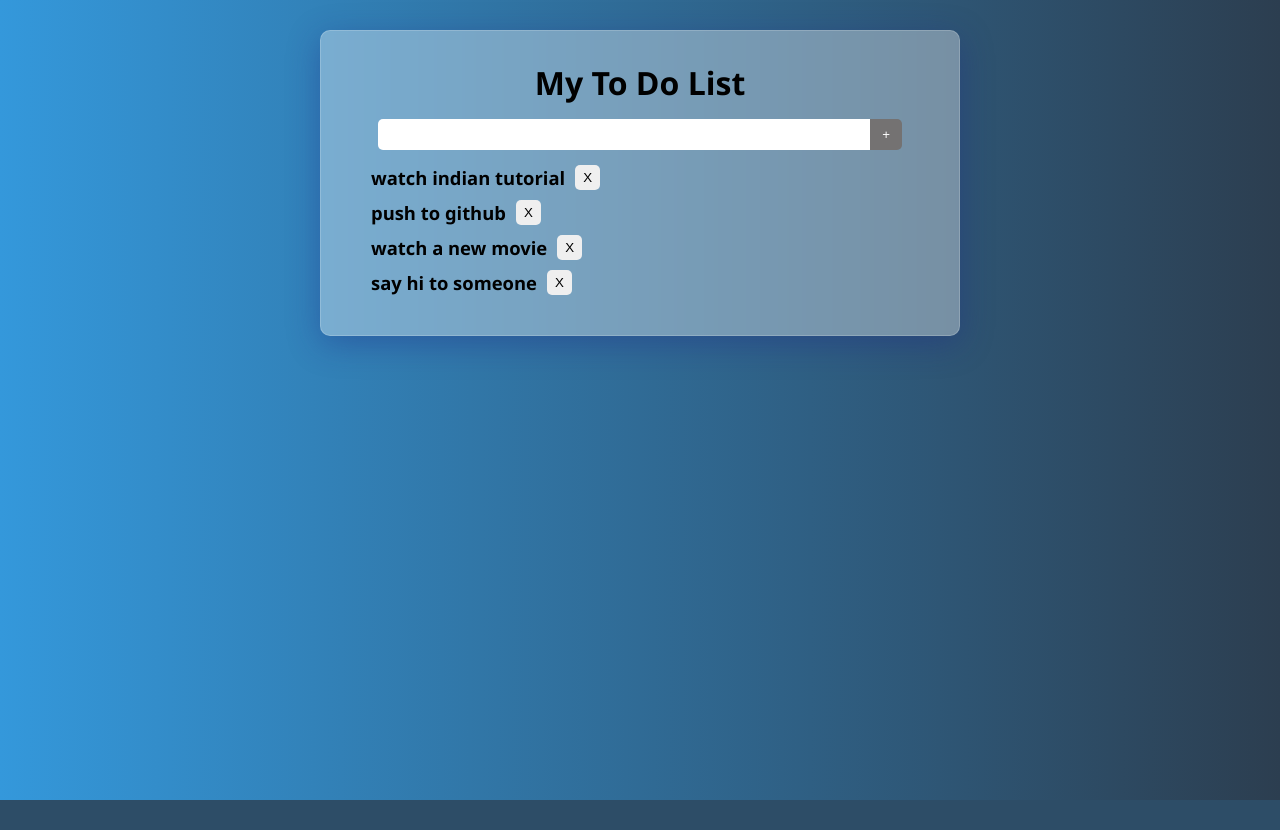
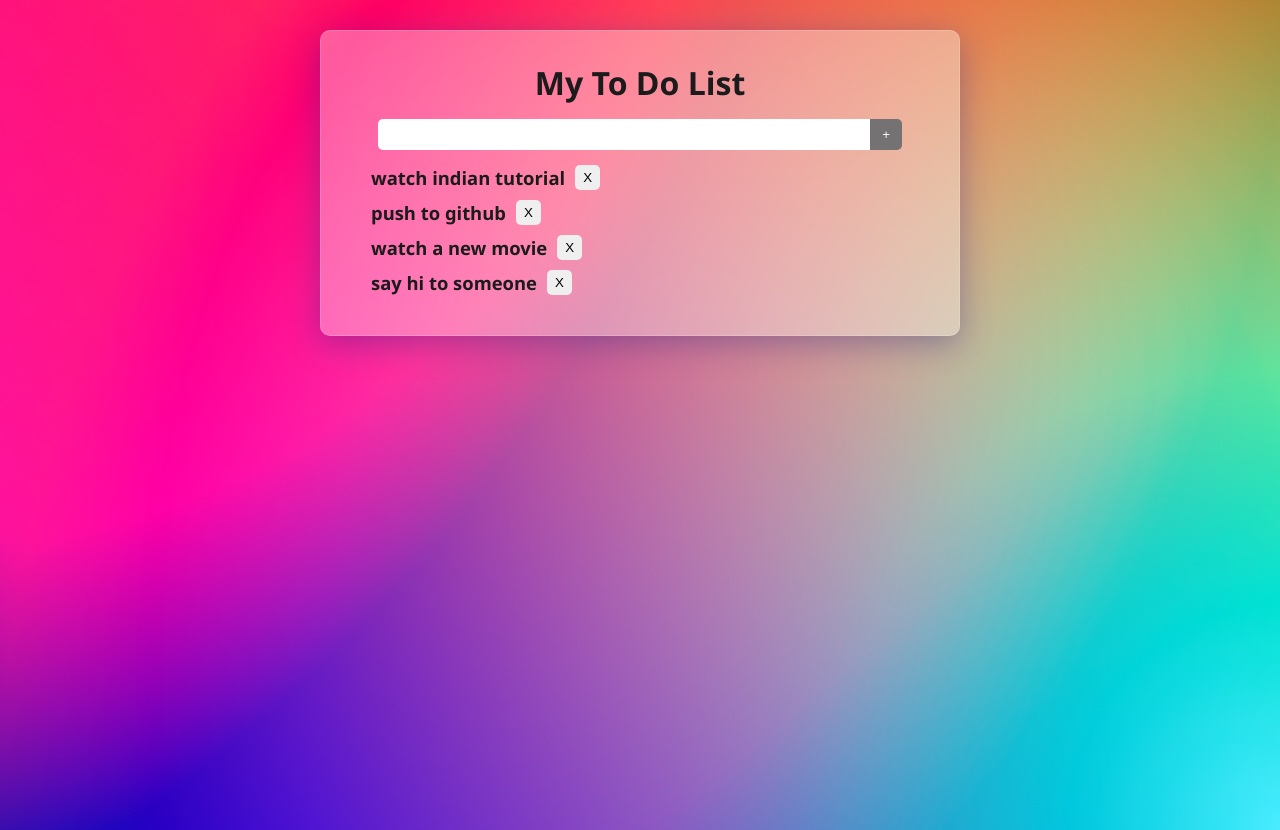
Before and after one commit to miker-bice/simple-todoapp-django, a Django app: page /todoapp/ in a window 1280 px wide. Before the commit the page ends 800 px from the top, so only its background shows below. Run offline with Django 3.2, Linux system fonts and the light colour scheme; data comes from the database, SQL or seed files in the repository; both versions use the stored data as it was after the commit.

Commit message:
another refinement to the main card and background

```diff
--- a/static/css/base.css
+++ b/static/css/base.css
@@ -22,9 +22,13 @@ body{
 
 /* desktop styling */
 body{
-    background: -webkit-linear-gradient(to right, #3498db, #2c3e50);  /* Chrome 10-25, Safari 5.1-6 */
-    background: linear-gradient(to right, #3498db, #2c3e50); /* W3C, IE 10+/ Edge, Firefox 16+, Chrome 26+, Opera 12+, Safari 7+ */
     /* padding: 5% 30%; */
+
+    background: linear-gradient(140.54deg, #608D00 0%, #D30000 72.37%), linear-gradient(58.72deg, #0029FF 0%, #8FFF00 100%), radial-gradient(100% 164.72% at 100% 100%, #6100FF 0%, #00FF57 100%), radial-gradient(100% 148.07% at 0% 0%, #FFF500 0%, #51D500 100%);
+    background-blend-mode: color-dodge, overlay, difference, normal;
+    background-repeat: no-repeat;
+    background-position: center;
+    height: 100vh;
 }
 .main-todo-card{
     background: rgba( 255, 255, 255, 0.35 );
@@ -40,7 +44,8 @@ body{
 .main-todo-card h1{
     text-align: center;
     margin-bottom: 15px;
-    font-weight: 600;
+    font-weight: 700;
+    color: rgb(27, 27, 27);
 }
 .main-input-form{
     margin-bottom: 15px;
@@ -75,6 +80,7 @@ body{
 .main-todo-card li>h2{
     font-size: 1.15em;
     margin-right: 10px;
+    color: rgb(27, 27, 27);
 }
 .delete-btn{
     border: none;
```
Also changed, not shown: db.sqlite3.
